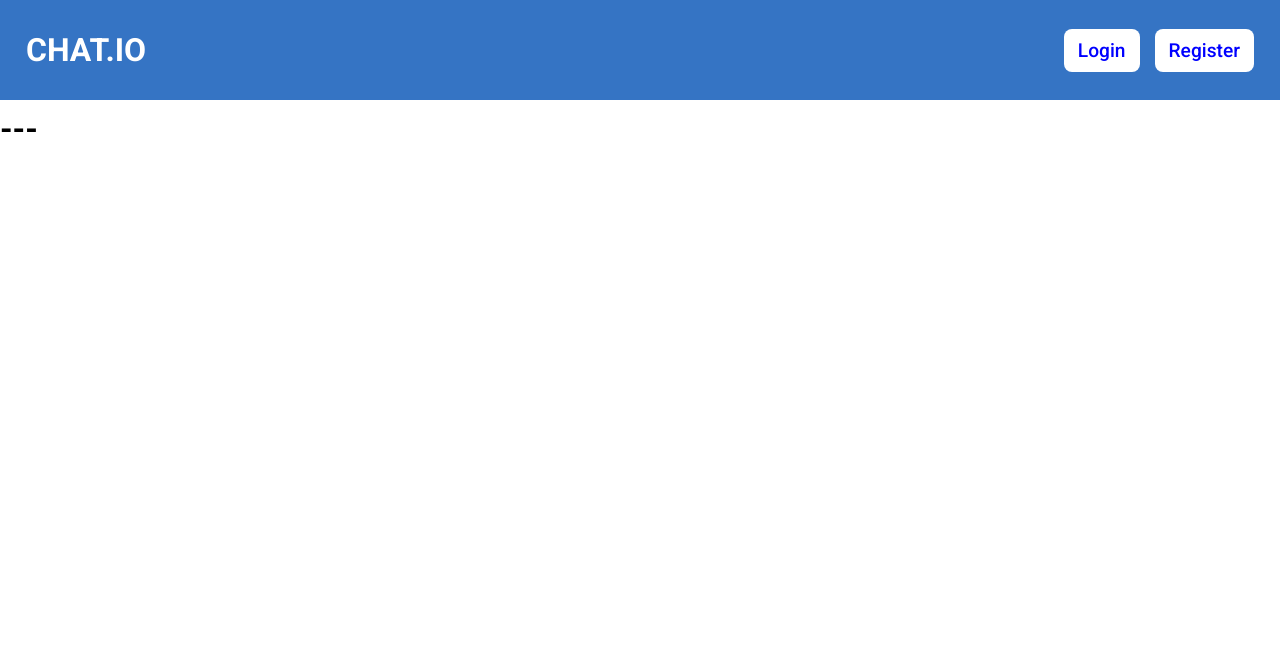
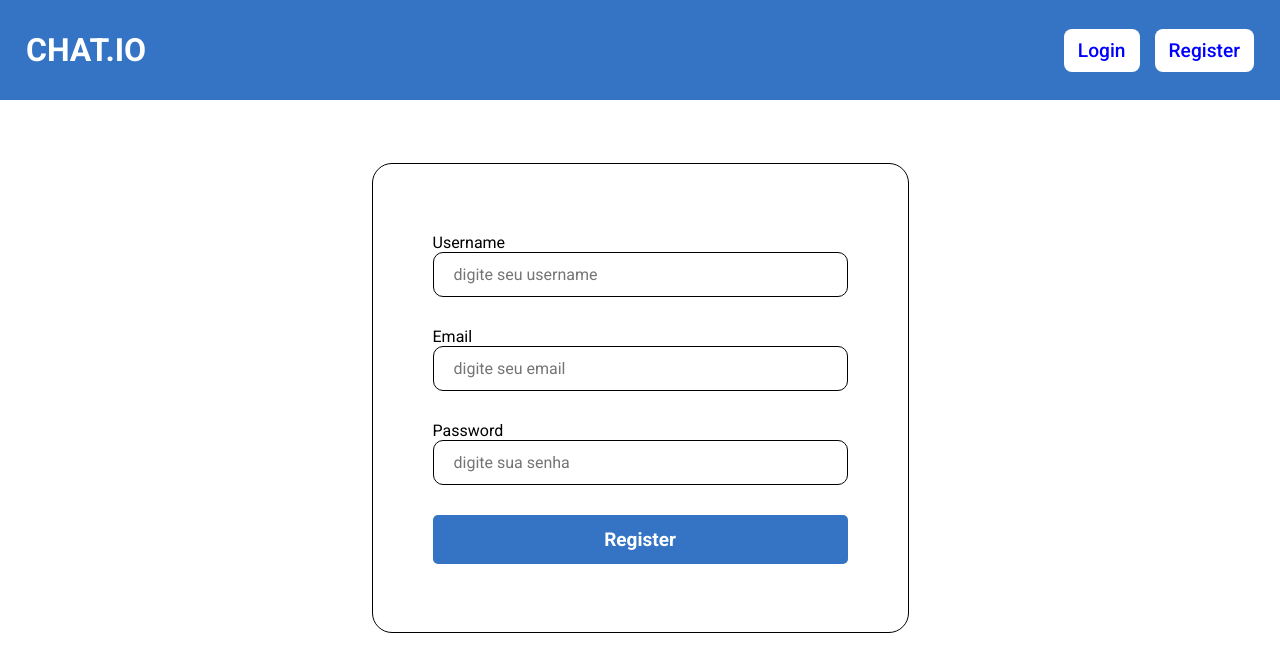
Before and after one commit to Tacianojr07/pratice-react-hook-form, a Next.js app: page /register in a window 1280 px wide. Shown: the top 672 px of the page. Built offline with nearby package versions, Linux system fonts and the light colour scheme; a web font is replaced by a local one.

Commit message:
:sparkles: feat: implements hook form with zod

```diff
--- a/src/app/(auth)/register/page.tsx
+++ b/src/app/(auth)/register/page.tsx
@@ -1,9 +1,82 @@
-const register = () => {
-  return (
-    <div>
-      <h1>---</h1>
-    </div>
-  );
+"use client";
+import * as Styles from "../login/style";
+import Link from "next/link";
+import { useForm } from "react-hook-form";
+import * as z from "zod";
+import { zodResolver } from "@hookform/resolvers/zod";
+import { useEffect } from "react";
+
+type FormValues = {
+  email: string;
+  password: string;
+  username: string;
 };
 
-export default register;
+function Register() {
+  const schema = z.object({
+    email: z.string().min(1, "can't be void").email(),
+    password: z.string().min(6, "password min 6 characters"),
+    username: z.string().min(4, "username min 4 characters"),
+  });
+
+  const form = useForm<FormValues>({
+    defaultValues: {
+      email: "",
+      password: "",
+      username: "",
+    },
+    resolver: zodResolver(schema),
+    mode: "onSubmit",
+  });
+
+  const { register, handleSubmit, getValues, control, formState, reset } = form;
+  const { errors, isSubmitSuccessful } = formState;
+
+  function oSbumit(data: FormValues) {}
+
+  useEffect(() => {
+    if (isSubmitSuccessful) {
+      reset();
+    }
+  }, [isSubmitSuccessful, reset]);
+
+  return (
+    <Styles.Container>
+      <Styles.Form onSubmit={handleSubmit(oSbumit)}>
+        <div>
+          <label htmlFor="Username">Username</label>
+          <Styles.Input
+            id="username"
+            {...register("username")}
+            type="text"
+            placeholder="digite seu username"
+          />
+          <p style={{ color: "red" }}>{errors.username?.message}</p>
+        </div>
+        <div>
+          <label htmlFor="email">Email</label>
+          <Styles.Input
+            id="email"
+            {...register("email")}
+            type="text"
+            placeholder="digite seu email"
+          />
+          <p style={{ color: "red" }}>{errors.email?.message}</p>
+        </div>
+        <div>
+          <label htmlFor="password">Password</label>
+          <Styles.Input
+            id="password"
+            {...register("password")}
+            type="password"
+            placeholder="digite sua senha"
+          />
+          <p style={{ color: "red" }}>{errors.password?.message}</p>
+        </div>
+        <button>Register</button>
+      </Styles.Form>
+    </Styles.Container>
+  );
+}
+
+export default Register;
--- /dev/null
+++ b/src/components/InputIcon/style.ts
@@ -0,0 +1,12 @@
+import { styled } from "styled-components";
+
+export const Input = styled.input`
+  width: 100%;
+  padding: 12px 20px;
+  border-radius: 10px;
+  outline: none;
+  border: 1px solid black;
+  font-size: 16px;
+`;
+
+export const Icon = styled.div``;
```
Also changed, not shown: src/components/InputIcon/index.tsx (added, +18 -0 lines).
